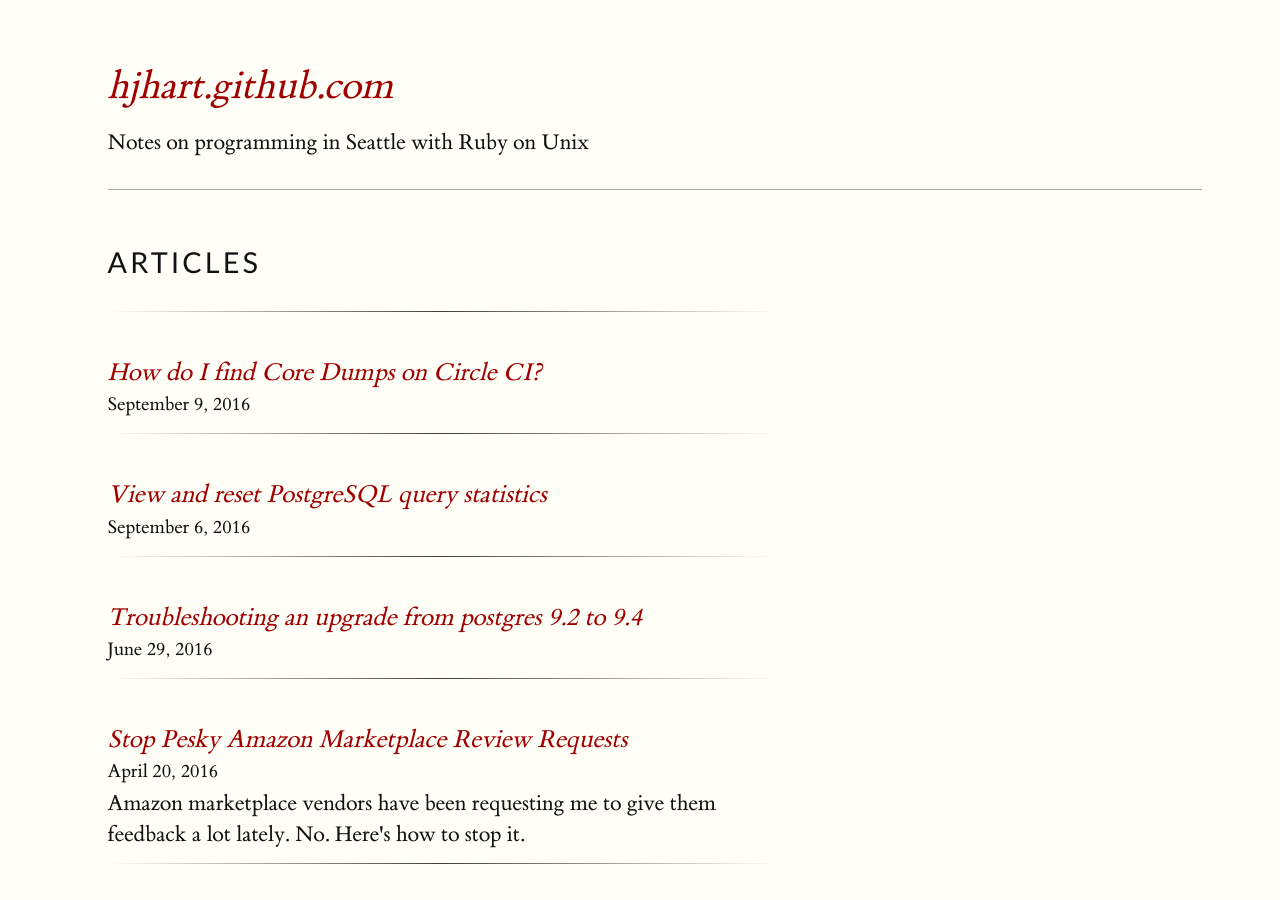
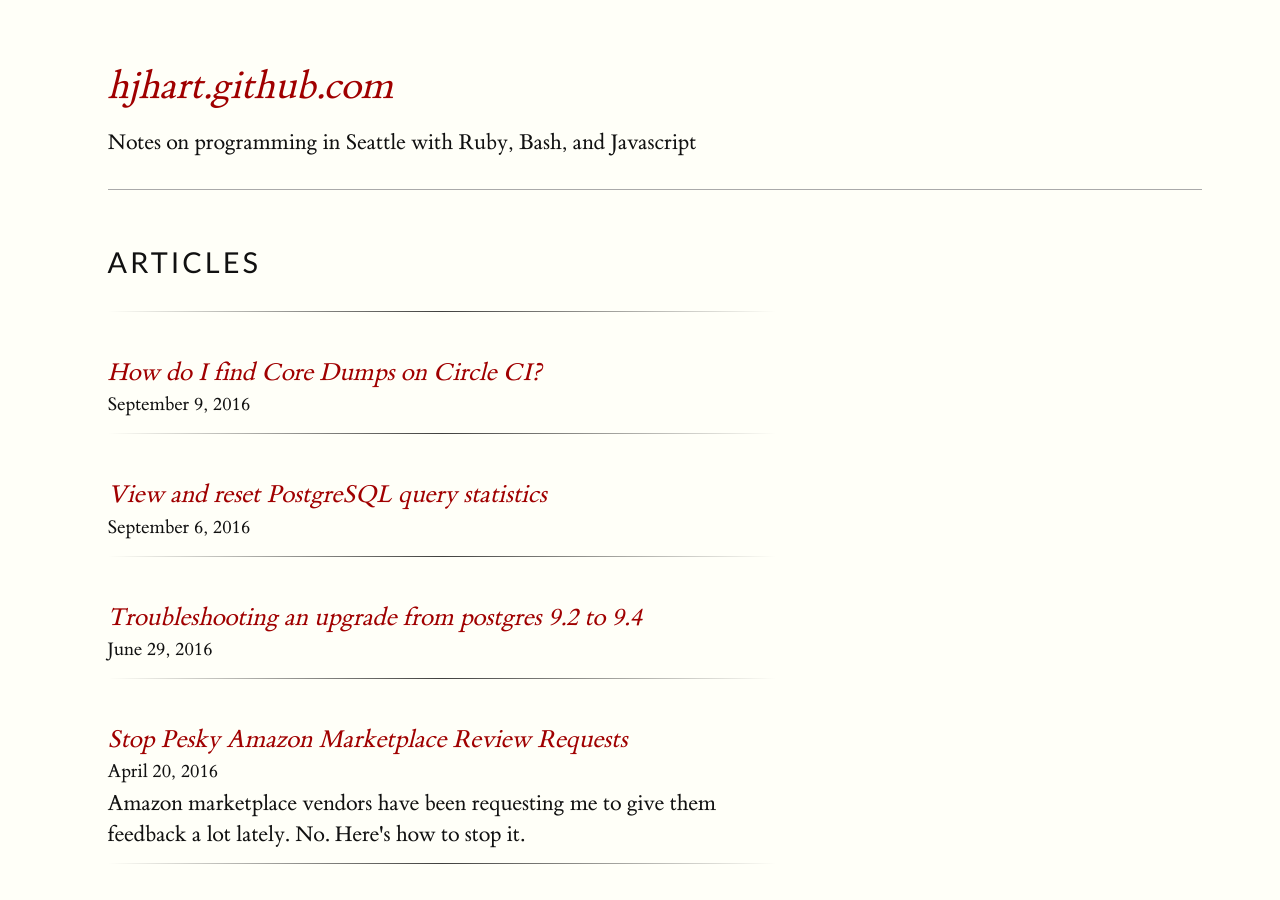
Before and after one commit to hjhart/hjhart.blog, a Jekyll site: the page built from index.html, in a window 1280 px wide and 900 px high. Built offline with Jekyll 4.4.1, drawn with Linux system fonts in a browser that asks for light colours.

Commit message:
Alright, let's change that a bit.

```diff
--- a/_includes/header.html
+++ b/_includes/header.html
@@ -1,5 +1,5 @@
 <!--- Header and nav template site-wide -->
 <header>
     <h1><a href="/" title="back to the home land.">hjhart.github.com</a></h1>
-    <p id="tagline">Notes on programming in Seattle with Ruby on Unix</p>
+    <p id="tagline">Notes on programming in Seattle with Ruby, Bash, and Javascript</p>
 </header>
```
